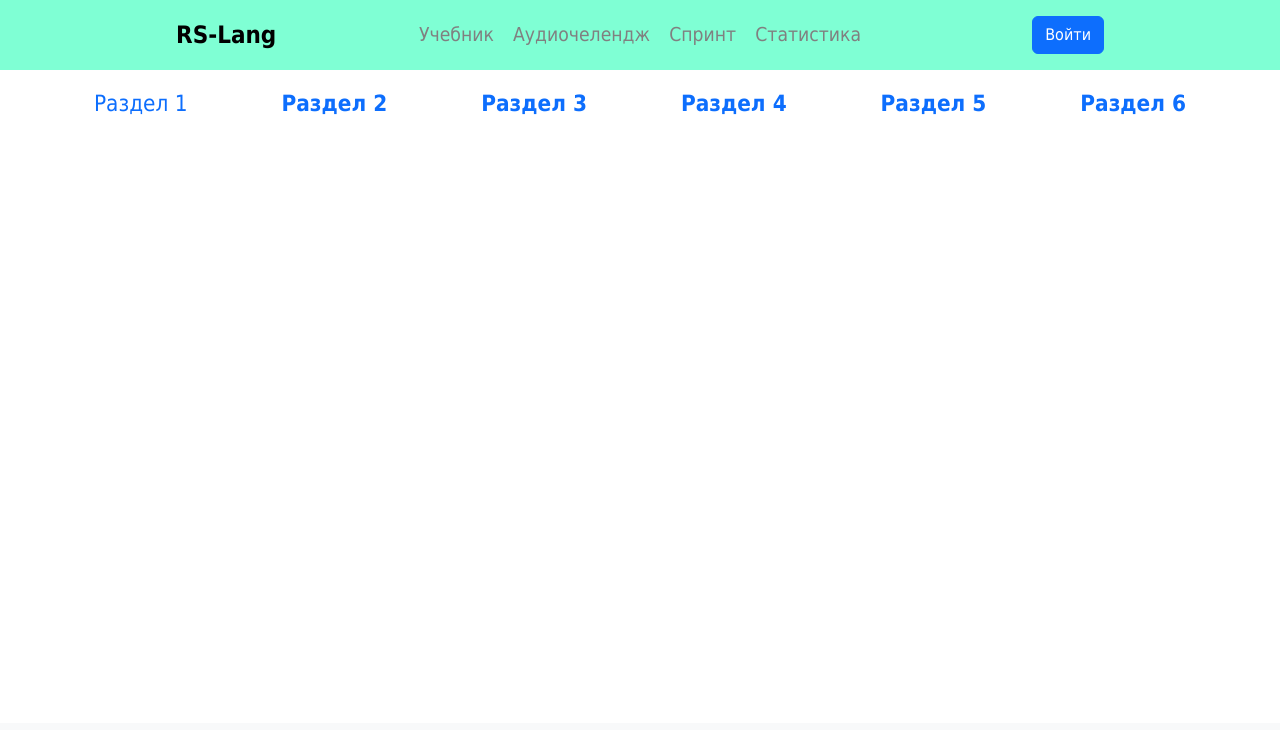
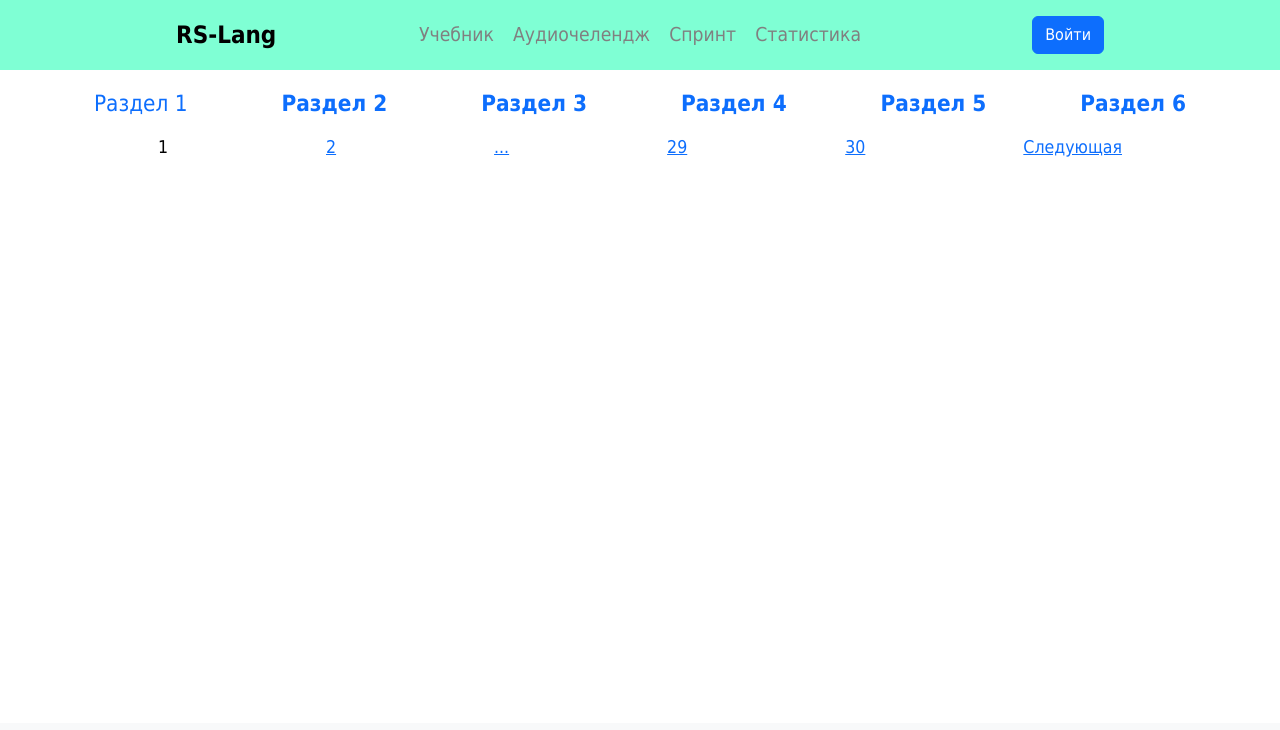
Before and after one commit to annTerry/RS-Lang, a website built with webpack: page src/index.html in a window 1280 px wide. Both pictures are taken after a click on the link "Учебник". Shown: the top 730 px of the page. Built offline with nearby package versions, Linux system fonts and the light colour scheme.

Commit message:
feat: base pages for textbook

```diff
--- a/src/components/textbook/textBook.ts
+++ b/src/components/textbook/textBook.ts
@@ -1,12 +1,13 @@
 import './textbook.scss';
 import Store from '@src/store/store';
-import { TEXTBOOK_PARTS } from '@common/constants';
+import { TEXTBOOK_PARTS, ALL_PAGES } from '@common/constants';
 import MainPage from '../mainPage';
 
 export default class Textbook extends MainPage {
   constructor(store:Store) {
     super(store, 'Textbook');
     this.element.append(this.drawParts());
+    this.element.append(this.drawPages());
   }
 
   drawParts(currentPart = 0):HTMLElement {
@@ -32,7 +33,63 @@ export default class Textbook extends MainPage {
       partBaseElement.append(thisPart);
     }
     partElement.append(partBaseElement);
-    this.element.append(partElement);
     return partElement;
   }
+
+  drawPages(currentPage = 0, currentPart = 0):HTMLElement {
+    const pageElement = document.createElement('section');
+    pageElement.classList.add('pagess-wrapper');
+    const pageBaseElement = document.createElement('ul');
+    pageBaseElement.classList.add('pages-container');
+    const pagesLink = this.dataForPagesRender(currentPage);
+    console.log(pagesLink);
+    pagesLink.forEach((element) => {
+      const thisPart = document.createElement('li');
+      thisPart.classList.add('textBook-page-link');
+      if (element[1] !== -1) {
+        const linkData = document.createElement('a');
+        linkData.classList.add('textBook_page_link');
+        linkData.setAttribute('href', `#Textbook_${currentPart}_${element[1]}`);
+        thisPart.addEventListener('click', () => {
+          this.store.setCurrentPage('Textbook', currentPart, element[1] as number);
+        });
+        linkData.textContent = element[0].toString();
+        thisPart.append(linkData);
+      } else {
+        thisPart.textContent = element[0].toString();
+      }
+      pageBaseElement.append(thisPart);
+    });
+    pageElement.append(pageBaseElement);
+    return pageElement;
+  }
+
+  dataForPagesRender(currentPage:number):Array<Array<string | number>> {
+    const pagesLink = [];
+    if (currentPage > 0) pagesLink.push(['Предыдущая', currentPage - 1]);
+    for (let i = 0; i < 2; i += 1) {
+      if (currentPage === i) pagesLink.push([(i + 1).toString(), -1]);
+      else pagesLink.push([(i + 1).toString(), i]);
+    }
+
+    if (currentPage === 2) pagesLink.push(['2', -1]);
+    else if (currentPage === 3) pagesLink.push(['3', 2]);
+    else if (currentPage > 3) pagesLink.push(['...', Math.floor((2 + currentPage) / 2)]);
+
+    if (currentPage > 3 && currentPage <= ALL_PAGES) {
+      pagesLink.push([currentPage.toString(), currentPage - 1]);
+      pagesLink.push([(currentPage + 1).toString(), -1]);
+      if (currentPage < (ALL_PAGES - 3)) pagesLink.push(['...', Math.floor(((ALL_PAGES - 3) + currentPage) / 2)]);
+      if (currentPage < (ALL_PAGES - 1)) {
+        pagesLink.push([(currentPage + 2).toString(), currentPage + 1]);
+        pagesLink.push(['Следующая', currentPage + 1]);
+      }
+    } else {
+      pagesLink.push(['...', Math.floor(ALL_PAGES / 2)]);
+      pagesLink.push([(ALL_PAGES - 1).toString(), ALL_PAGES - 2]);
+      pagesLink.push([ALL_PAGES.toString(), ALL_PAGES - 1]);
+      pagesLink.push(['Следующая', currentPage + 1]);
+    }
+    return pagesLink;
+  }
 }
--- a/src/components/textbook/textbook.scss
+++ b/src/components/textbook/textbook.scss
@@ -21,3 +21,17 @@
   text-decoration: none;
   font-size: 1.4em;
 }
+
+.pages-container {
+  display: flex;
+  justify-content: space-evenly;
+  margin: 20px 0;
+  padding: 0;
+  .textBook-page-link {
+    font-size: 1.1em;
+    list-style-type: none;
+  display: flex;
+  justify-content: center;
+  align-items: center;
+  }
+}
```
